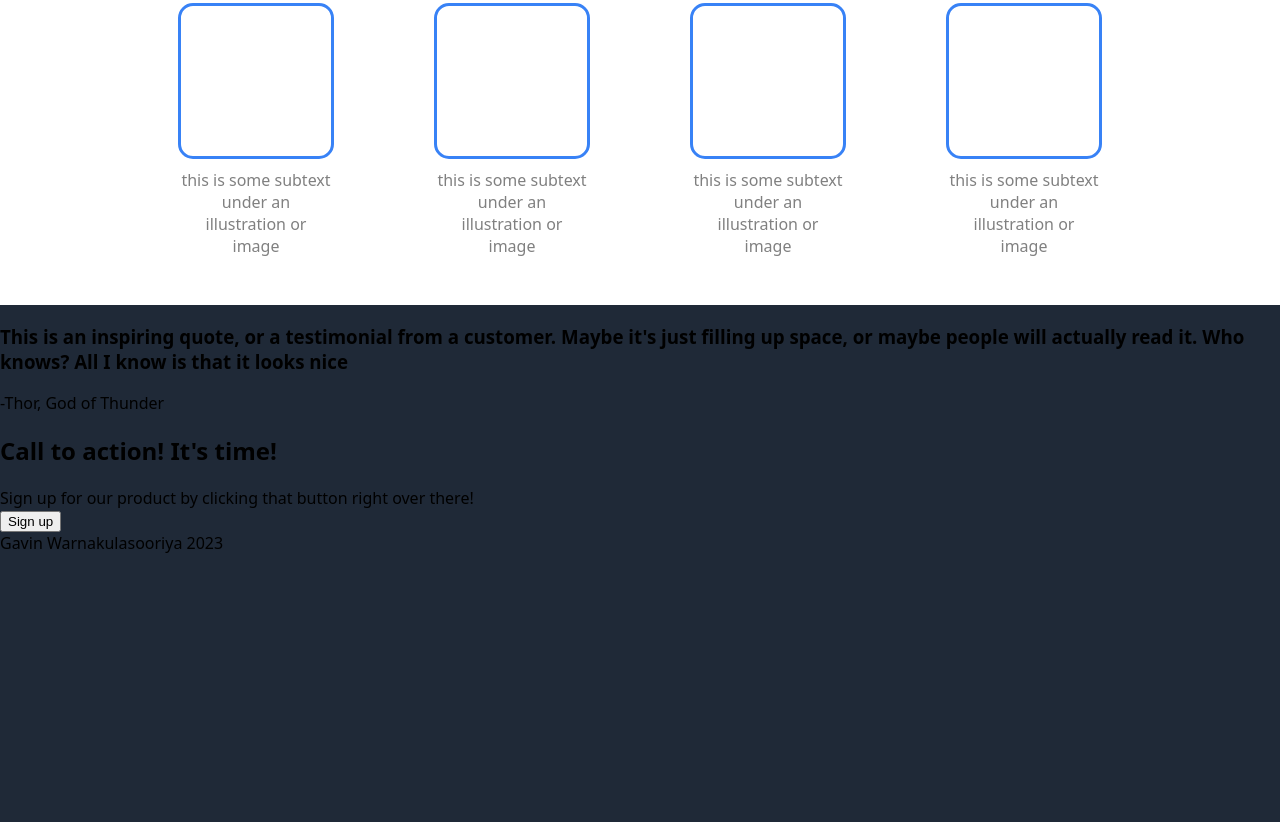
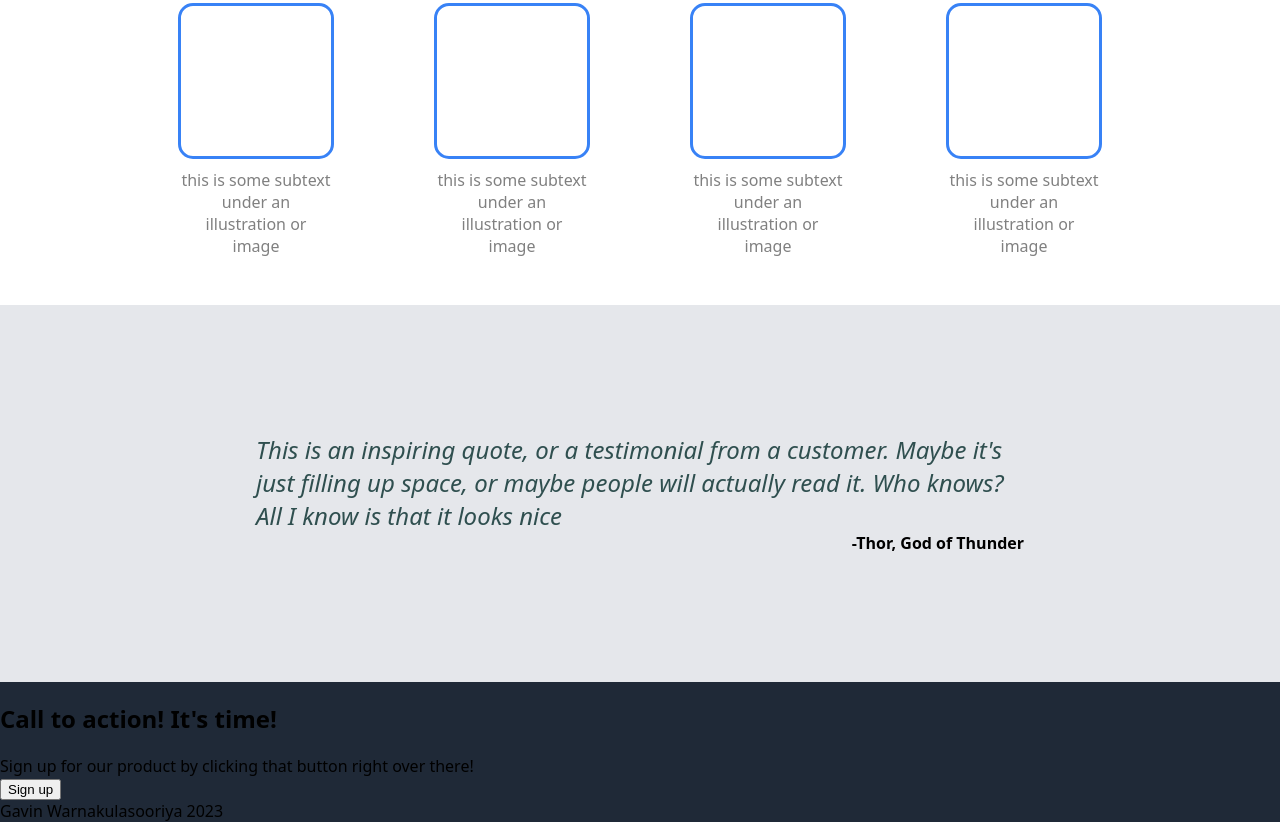
Before and after one commit to GavinWarna/landing-page, a plain HTML site: page index.html in a window 1280 px wide. Shown: the part 508-1330 px from the top of the page. Before the commit the page ends 1062 px from the top, so only its background shows below. Drawn offline with Linux system fonts and the light colour scheme.

Commit message:
Made quotes section

```diff
--- a/index.css
+++ b/index.css
@@ -120,3 +120,21 @@ body{
     font-weight: bold;
     border-radius:10px;
 }
+
+.midTwo {
+    display: flex;
+    background-color: #E5E7EB;
+    flex-direction: column;
+    padding: 10% 20%;
+}
+.quote {
+    font-weight: 1;
+    color: darkslategray;
+    font-style: italic;
+    font-size: 24px
+}
+.name {
+    display: flex;
+    justify-content: flex-end;
+    font-weight: 600;
+}
--- a/index.html
+++ b/index.html
@@ -72,7 +72,9 @@
 
         <div class = "midTwo">
             <div class = "quote">
-                <h3>This is an inspiring quote, or a testimonial from a customer. Maybe it's just filling up space, or maybe people will actually read it. Who knows? All I know is that it looks nice</h3>
+                This is an inspiring quote, or a testimonial from a customer. Maybe it's just filling up space, or maybe people will actually read it. Who knows? All I know is that it looks nice
+            </div>
+            <div class = "name">
                 -Thor, God of Thunder
             </div>
         </div>
```
